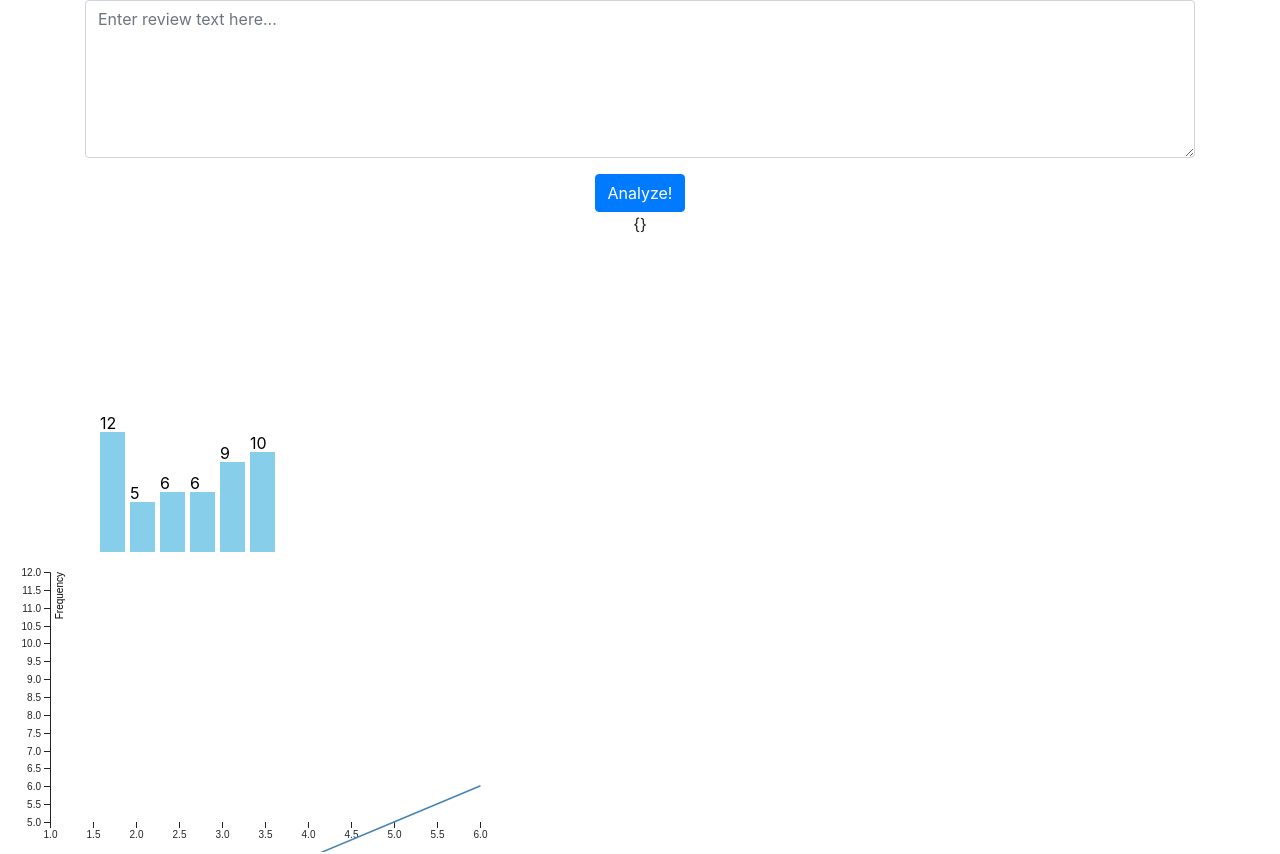
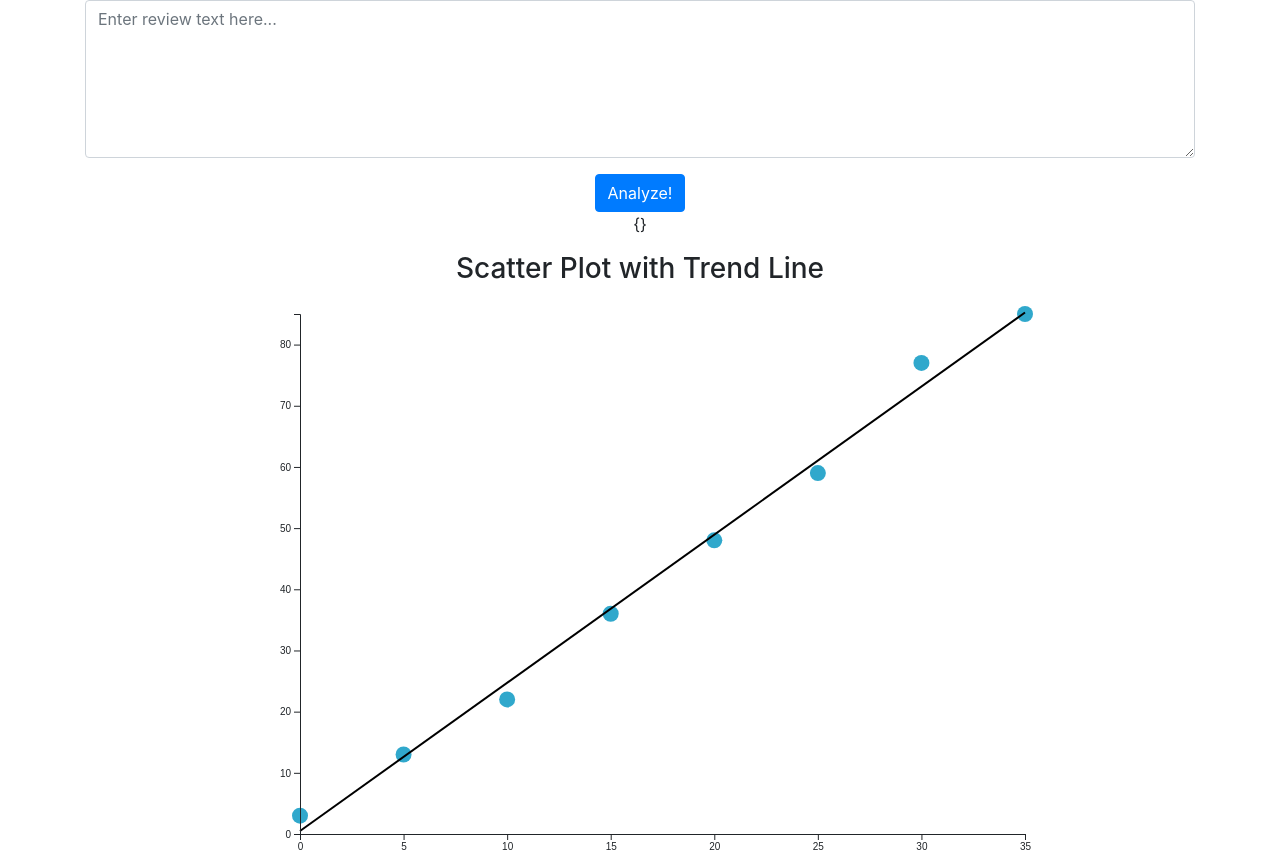
Before and after one commit to beini19/insightful, a React (Create React App) app in the folder src/client/: page / in a window 1280 px wide. Shown: the top 854 px of the page. Built offline with nearby package versions, Linux system fonts and the light colour scheme.

Commit message:
Added scatter plot and fixed line graph

```diff
--- a/src/client/src/App.js
+++ b/src/client/src/App.js
@@ -2,20 +2,19 @@ import React, { Component } from 'react';
 import './App.css';
 import BarGraph from './graphs/BarGraph'
 import LineGraph from './graphs/LineGraph'
+import ScatterPlot from './graphs/ScatterPlot'
 
 class App extends Component {
   constructor(props) {
     super(props);
     this.state = {
       data: [12, 5, 6, 6, 9, 10],
+      scatterData: [[0, 3],[5, 13],[10, 22],[15, 36],[20, 48],[25, 59],[30, 77],[35, 85]],
       svgWidth: 700,
       svgHeight: 300,
       reviewText: "",
       reviewData: {}
     }
-
-    // This binding is necessary to make `this` work in the callback
-    // this.handleClick = this.handleClick.bind(this);
   }
 
   handleChange = (blob) => {
@@ -52,8 +51,9 @@ class App extends Component {
         </form>
         <button type="submit" className="btn btn-primary" onClick={this.handleSubmit}>Analyze!</button>
         <p>{JSON.stringify(this.state.reviewData)}</p>
+        <ScatterPlot data={this.state.scatterData}></ScatterPlot>
         <BarGraph data={this.state.data} svgWidth={this.state.svgWidth} svgHeight={this.state.svgHeight} />
-        <LineGraph></LineGraph>
+        <LineGraph data={this.state.scatterData}></LineGraph>
         </div>
       </div>
     );
--- a/src/client/src/graphs/LineGraph.jsx
+++ b/src/client/src/graphs/LineGraph.jsx
@@ -3,8 +3,9 @@ import * as d3 from "d3";
 
 class LineGraph extends Component {
   drawChart() {
-    const data = [12, 5, 6, 6, 9, 10];
-    const xdata = [1, 2, 3, 4, 5, 6];
+    // const data = [12, 5, 6, 6, 9, 10];
+    // const xdata = [1, 2, 3, 4, 5, 6];
+    const data = [[0, 3],[5, 13],[10, 22],[15, 36],[20, 48],[25, 59],[30, 77],[35, 85]]
     var svgWidth = 500, svgHeight = 300;
     var margin = { top: 20, right: 20, bottom: 30, left: 50 };
     var width = svgWidth - margin.left - margin.right;
@@ -26,10 +27,10 @@ class LineGraph extends Component {
     var y = d3.scaleLinear().rangeRound([height, 0]);
 
     var line = d3.line()
-      .x(function(xdata) { return x(xdata)})
-      .y(function(data) { return y(data)})
-      x.domain(d3.extent(xdata, function(xd) { return xd }));
-      y.domain(d3.extent(data, function(d) { return d }));
+      .x(function(data) { return x(data[0])})
+      .y(function(data) { return y(data[1])})
+      x.domain(d3.extent(data, function(d) { return d[0] }));
+      y.domain(d3.extent(data, function(d) { return d[1] }));
 
     // add x-axis to graph using scale for x-axis defined above
     g.append("g")
@@ -49,7 +50,7 @@ class LineGraph extends Component {
       .text("Frequency");
 
     g.append("path")
-      .datum(xdata, data)
+      .datum(data)
       .attr("fill", "none")
       .attr("stroke", "steelblue")
       .attr("stroke-linejoin", "round")
--- /dev/null
+++ b/src/client/src/graphs/ScatterPlot.jsx
@@ -0,0 +1,161 @@
+import React from "react"
+import { scaleLinear, max, axisLeft, axisBottom, select } from "d3"
+
+// reference: https://gist.github.com/isaaguilar/fb92517c1ce878f7d3780cf9aa74a709
+function sortNumber(a, b) {
+  return a - b
+}
+
+export default class ScatterPlot extends React.Component {
+  constructor(props) {
+    super(props)
+  }
+
+  render() {
+    const margin = { top: 20, right: 15, bottom: 60, left: 60 }
+    const width = 800 - margin.left - margin.right
+    const height = 600 - margin.top - margin.bottom
+    const data = this.props.data
+
+    const x = scaleLinear()
+      .domain([
+        0,
+        max(data, function(d) {
+          return d[0]
+        })
+      ])
+      .range([0, width])
+
+    const y = scaleLinear()
+      .domain([
+        0,
+        max(data, function(d) {
+          return d[1]
+        })
+      ])
+      .range([height, 0])
+
+    return (
+      <div>
+        <h3> Scatter Plot with Trend Line </h3>
+        <svg
+          width={width + margin.right + margin.left}
+          height={height + margin.top + margin.bottom}
+          className="chart"
+        >
+          <g
+            transform={"translate(" + margin.left + "," + margin.top + ")"}
+            width={width}
+            height={height}
+            className="main"
+          >
+            <RenderCircles data={data} scale={{ x, y }} />
+            <TrendLine data={data} scale={{ x, y }} />
+            <Axis
+              axis="x"
+              transform={"translate(0," + height + ")"}
+              scale={axisBottom().scale(x)}
+            />
+            <Axis
+              axis="y"
+              transform="translate(0,0)"
+              scale={axisLeft().scale(y)}
+            />
+          </g>
+        </svg>
+      </div>
+    )
+  }
+}
+
+class RenderCircles extends React.Component {
+  render() {
+    let renderCircles = this.props.data.map((coords, i) => (
+      <circle
+        cx={this.props.scale.x(coords[0])}
+        cy={this.props.scale.y(coords[1])}
+        r="8"
+        style={{ fill: "rgba(25, 158, 199, .9)" }}
+        key={i}
+      />
+    ))
+    return <g>{renderCircles}</g>
+  }
+}
+
+class TrendLine extends React.Component {
+  render() {
+    let x_coords = this.props.data.map(n => {
+      return n[0]
+    })
+    let y_coords = this.props.data.map(n => {
+      return n[1]
+    })
+    const trendline = linearRegression(y_coords, x_coords)
+
+    // Lowest and highest x coordinates to draw a plot line
+    const lowest_x = x_coords.sort(sortNumber)[0]
+    const hightest_x = x_coords.sort(sortNumber)[x_coords.length - 1]
+    const trendline_points = [
+      [lowest_x, trendline(lowest_x)],
+      [hightest_x, trendline(hightest_x)]
+    ]
+
+    return (
+      <line
+        x1={this.props.scale.x(trendline_points[0][0])}
+        y1={this.props.scale.y(trendline_points[0][1])}
+        x2={this.props.scale.x(trendline_points[1][0])}
+        y2={this.props.scale.y(trendline_points[1][1])}
+        style={{ stroke: "black", strokeWidth: "2" }}
+      />
+    )
+  }
+}
+
+class Axis extends React.Component {
+  componentDidMount() {
+    const node = this.refs[this.props.axis]
+    select(node).call(this.props.scale)
+  }
+
+  render() {
+    return (
+      <g
+        className="main axis date"
+        transform={this.props.transform}
+        ref={this.props.axis}
+      />
+    )
+  }
+}
+
+function linearRegression(y, x) {
+  var lr = {}
+  var n = y.length
+  var sum_x = 0
+  var sum_y = 0
+  var sum_xy = 0
+  var sum_xx = 0
+  var sum_yy = 0
+
+  for (var i = 0; i < y.length; i++) {
+    sum_x += x[i]
+    sum_y += y[i]
+    sum_xy += x[i] * y[i]
+    sum_xx += x[i] * x[i]
+    sum_yy += y[i] * y[i]
+  }
+
+  lr["slope"] = (n * sum_xy - sum_x * sum_y) / (n * sum_xx - sum_x * sum_x)
+  lr["intercept"] = (sum_y - lr.slope * sum_x) / n
+  lr["r2"] = Math.pow(
+    (n * sum_xy - sum_x * sum_y) /
+      Math.sqrt((n * sum_xx - sum_x * sum_x) * (n * sum_yy - sum_y * sum_y)),
+    2
+  )
+
+  return x => {
+    return lr.slope * x + lr.intercept
+  }
+}
```
